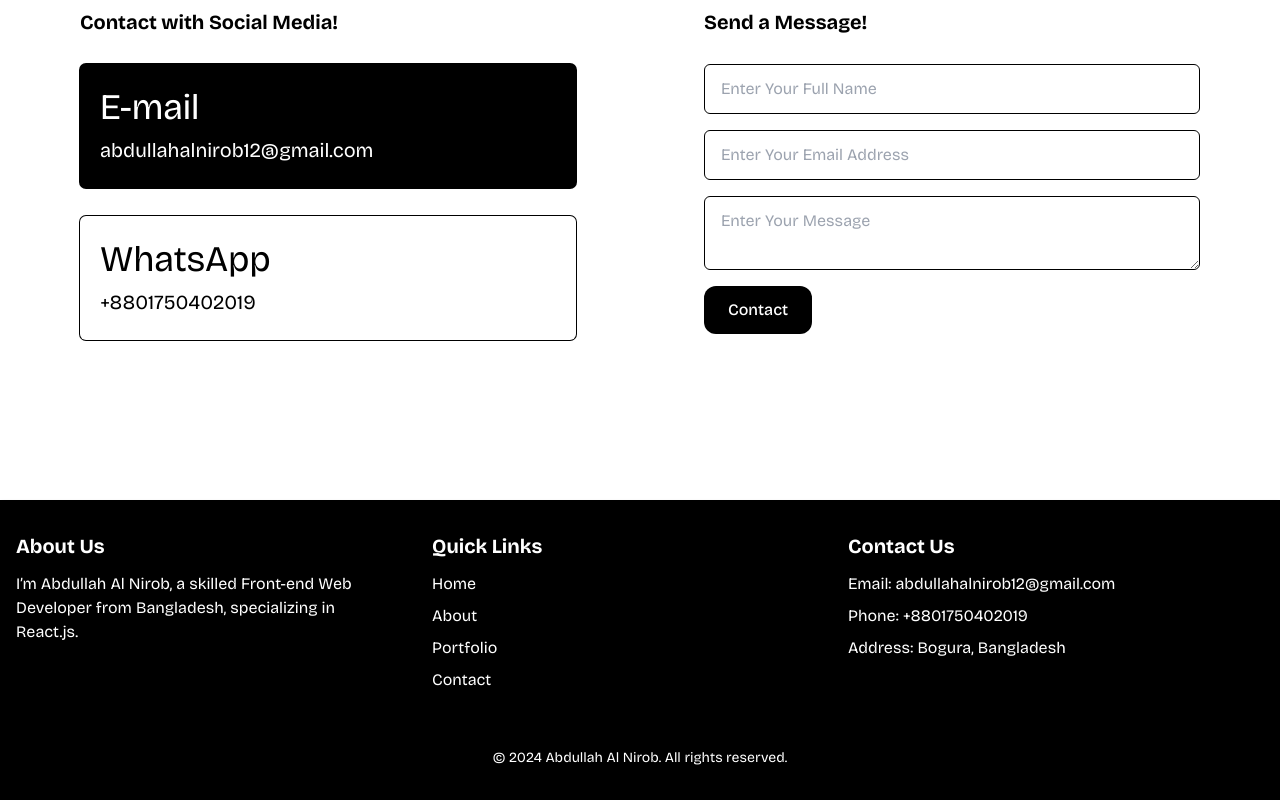
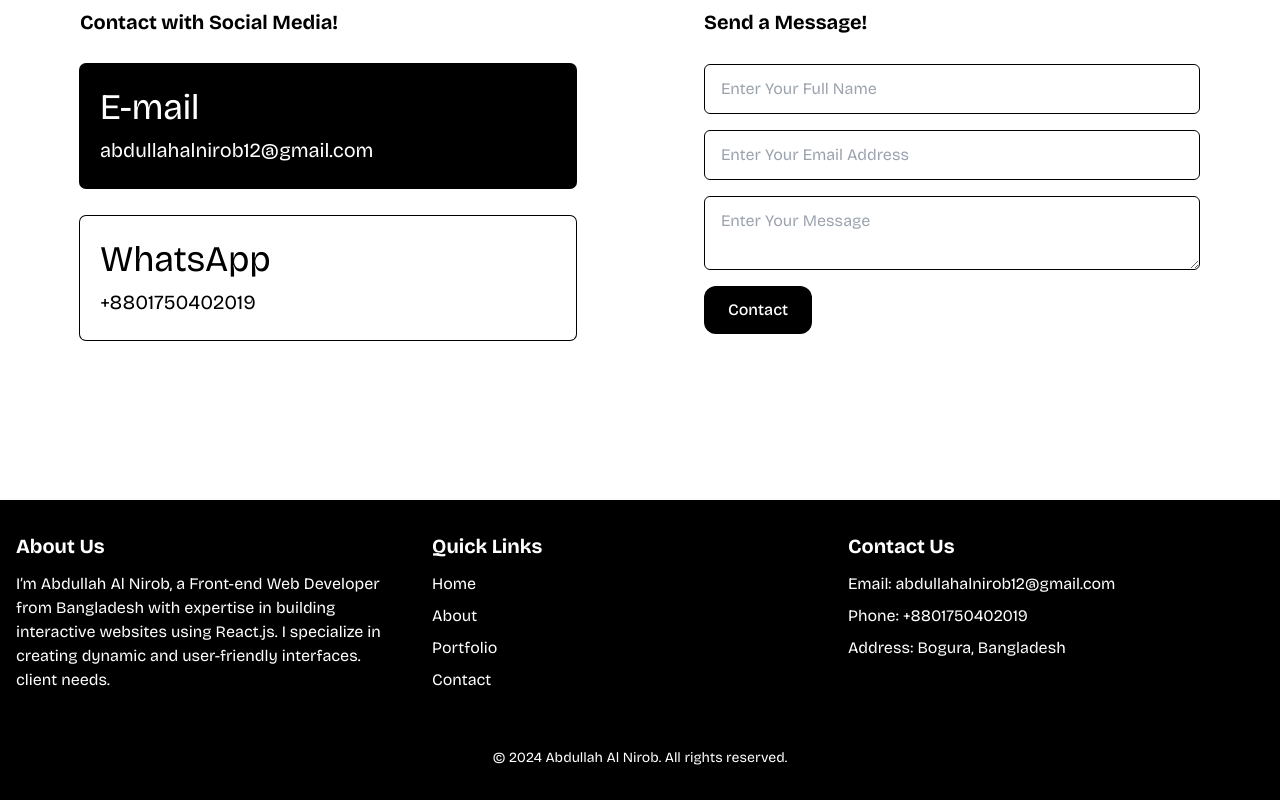
Before and after one commit to abdullahalnirob/abdullah-al-nirob, a React (Vite) app: page / in a window 1280 px wide. Shown: the part 3720-4520 px from the top of the page. Built offline with nearby package versions, Linux system fonts and the light colour scheme.

Commit message:
first commit-88

```diff
--- a/src/components/share/Footer.jsx
+++ b/src/components/share/Footer.jsx
@@ -10,8 +10,10 @@ const Footer = () => {
           <div className="w-full sm:w-1/2 lg:w-1/3 mb-6">
             <h3 className="text-xl font-bold mb-3">About Us</h3>
             <p className="pr-12">
-              I’m Abdullah Al Nirob, a skilled Front-end Web Developer from
-              Bangladesh, specializing in React.js.
+              I’m Abdullah Al Nirob, a Front-end Web Developer from Bangladesh
+              with expertise in building interactive websites using React.js. I
+              specialize in creating dynamic and user-friendly interfaces.
+              client needs.
             </p>
           </div>
 
```
